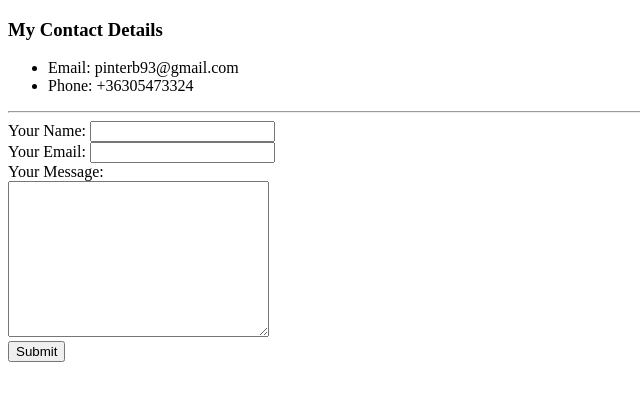
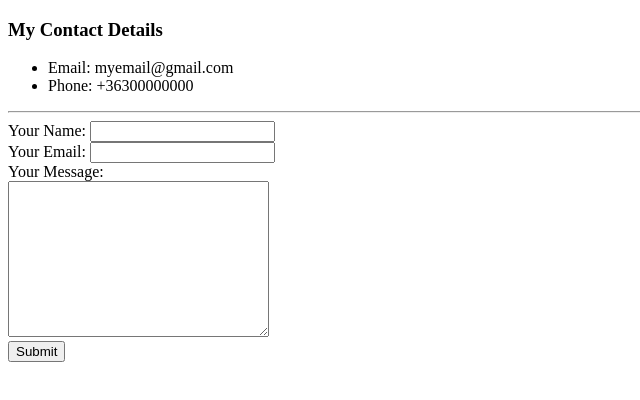
Before and after one commit to pinterb93/cv, a plain HTML site: page contacts.html in a window 1280 px wide. Shown: the full height of the page, 0-640 px from the left. Drawn offline with Linux system fonts and the light colour scheme.

Commit message:
Update contacts.html

```diff
--- a/contacts.html
+++ b/contacts.html
@@ -8,8 +8,8 @@
 <body>
     <h3>My Contact Details</h3>
     <ul>
-        <li>Email: pinterb93@gmail.com</li>
-        <li>Phone: +36305473324</li>
+        <li>Email: myemail@gmail.com</li>
+        <li>Phone: +36300000000</li>
     </ul>
 <hr>
     <form action="mailto:pinterb93@gmail.com" method="POST" enctype="text/plain">
```
